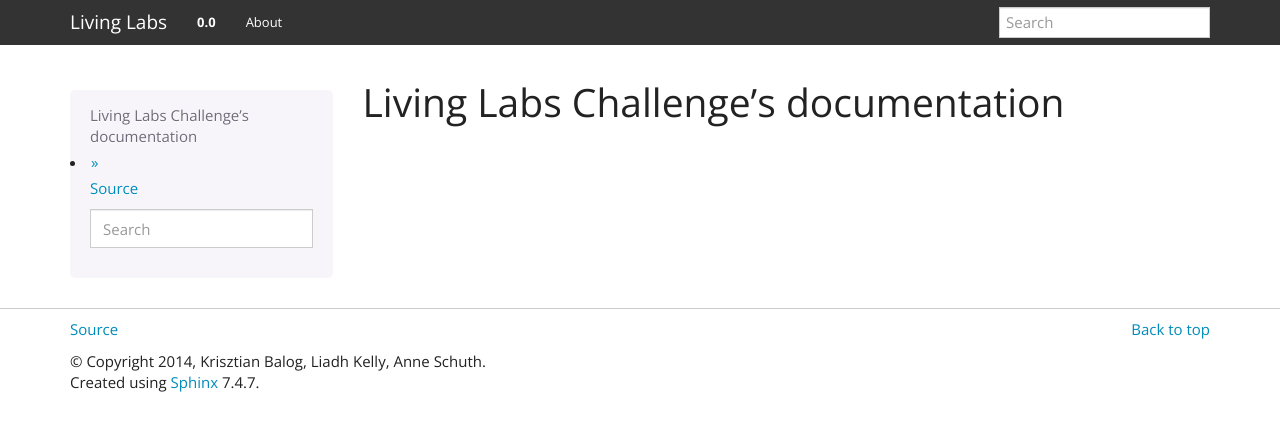
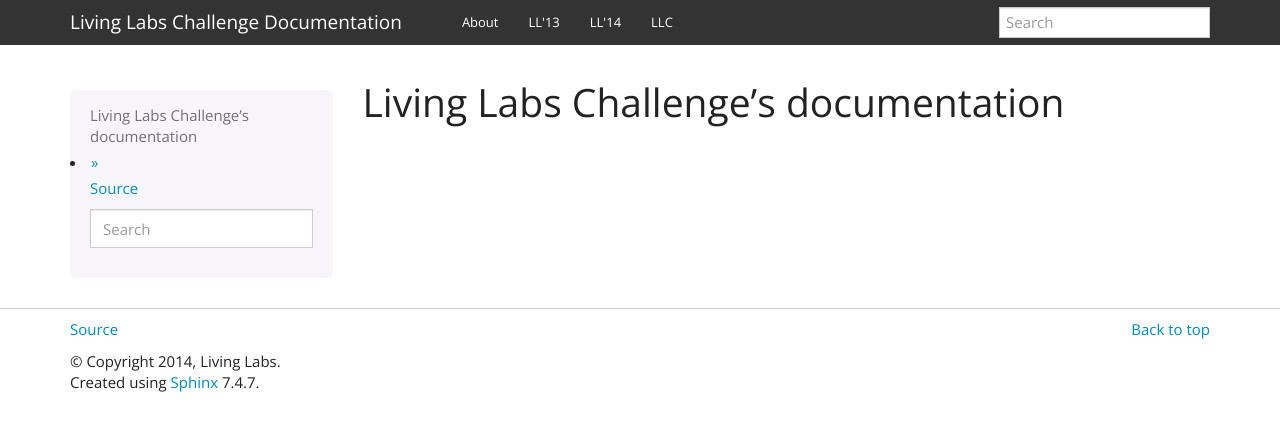
Before and after one commit to pychuang/ll-api, a Sphinx documentation site: the page built from doc/source/index.rst, in a window 1280 px wide. Shown: the top 431 px of the page. Built offline with Sphinx 7.4.7, drawn with Linux system fonts in a browser that asks for light colours; pages that are not in the unit, such as notebooks, are missing from menus.

Commit message:
Changes to navigation bar

```diff
--- a/doc/source/conf.py
+++ b/doc/source/conf.py
@@ -31,9 +31,8 @@ sys.path.insert(0, os.path.abspath('../../'))
 # ones.
 extensions = [
     'sphinx.ext.autodoc',
-#    'sphinx.ext.intersphinx',
     'sphinx.ext.coverage',
-    'sphinx.ext.mathjax',
+#    'sphinx.ext.mathjax',
     'sphinx.ext.viewcode',
     'sphinxcontrib.autohttp.flask',
 ]
@@ -51,17 +50,17 @@ source_suffix = '.rst'
 master_doc = 'index'
 
 # General information about the project.
-project = u'Living Labs'
-copyright = u'2014, Krisztian Balog, Liadh Kelly, Anne Schuth'
+project = u'Living Labs Challenge Documentation'
+copyright = u'2014, Living Labs'
 
 # The version info for the project you're documenting, acts as replacement for
 # |version| and |release|, also used in various other places throughout the
 # built documents.
 #
 # The short X.Y version.
-version = '0.0'
+#version = '0.0'
 # The full version, including alpha/beta/rc tags.
-release = '0.0'
+#release = '0.0'
 
 # The language for content autogenerated by Sphinx. Refer to documentation
 # for a list of supported languages.
@@ -122,6 +121,9 @@ html_theme_options = {
     'source_link_position': 'footer',
     'navbar_links': [
             ("About", "http://living-labs.net/about/", True),
+            ("LL'13", "http://living-labs.net/ll13/", True),
+            ("LL'14", "http://living-labs.net/ll14/", True),
+            ("LLC", "http://living-labs.net/LLC/", True),
     ]
 }
 
@@ -219,8 +221,8 @@ latex_elements = {
 # (source start file, target name, title,
 #  author, documentclass [howto, manual, or own class]).
 latex_documents = [
-  ('index', 'll-challenge.tex', u'll-challenge Documentation',
-   u'Krisztian Balog, Liadh Kelly, Anne Schuth', 'manual'),
+  ('index', 'll-challenge.tex', u'Living Labs Challenge Documentation',
+   u'Living Labs', 'manual'),
 ]
 
 # The name of an image file (relative to this directory) to place at the top of
```
